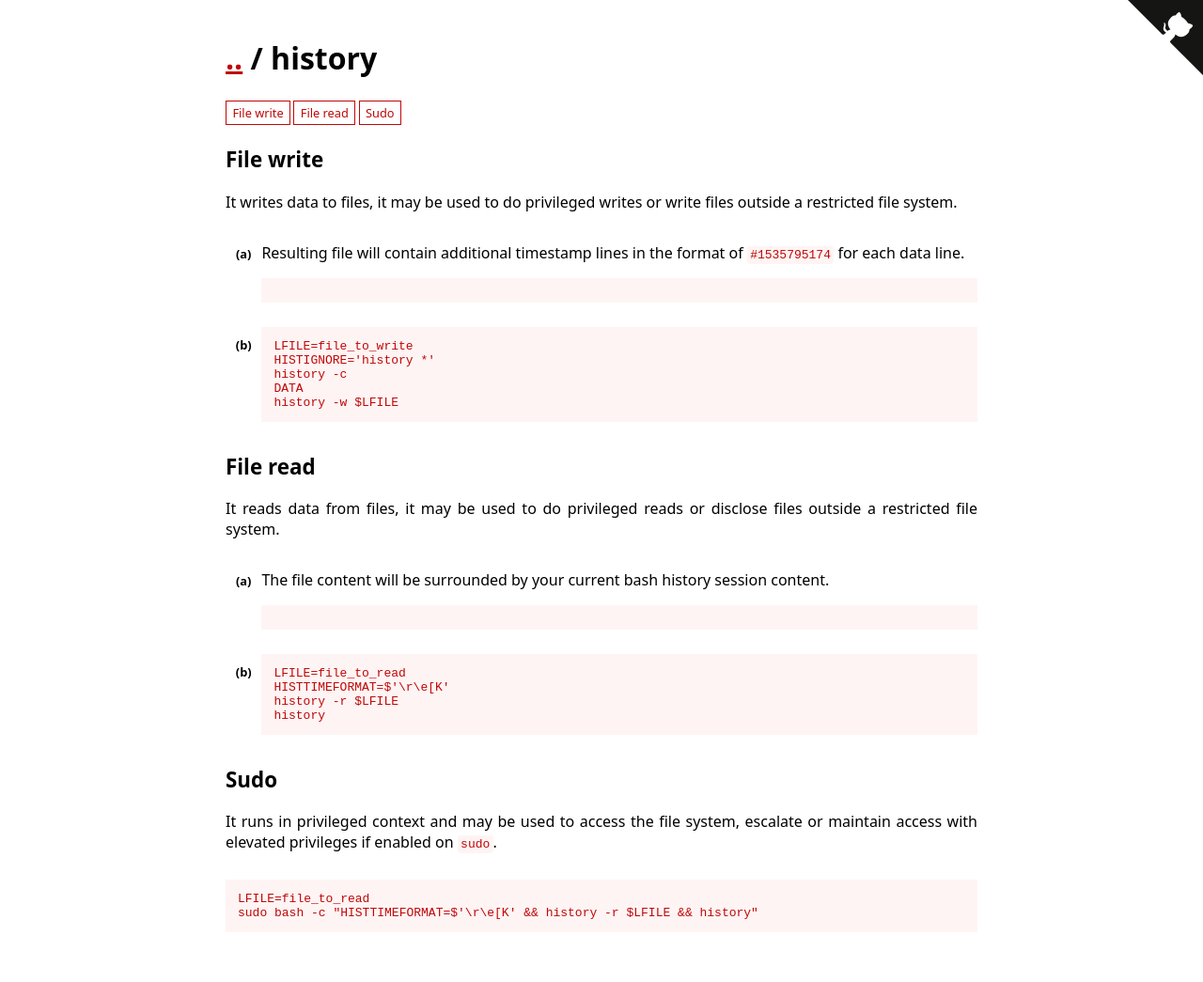
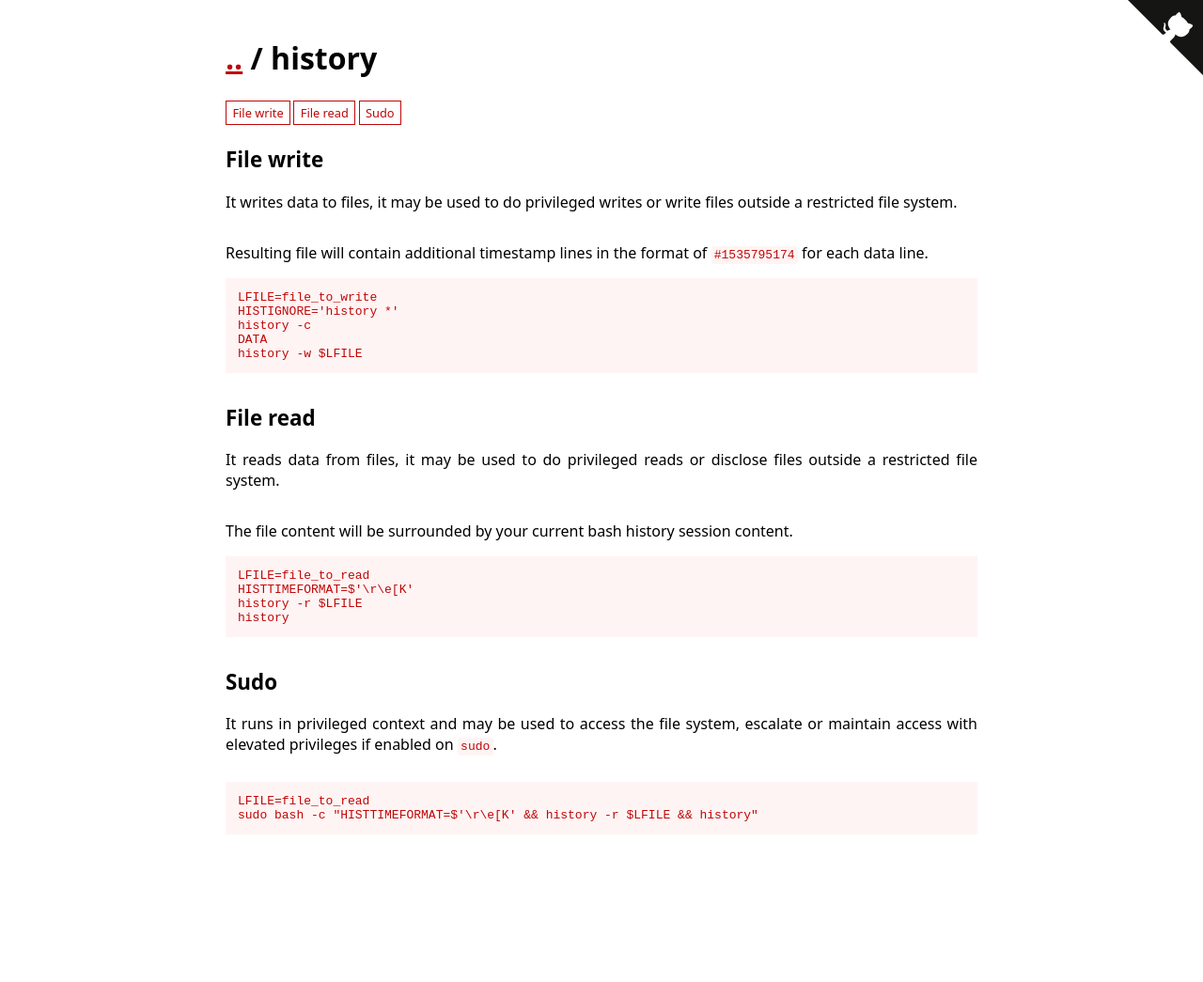
Before and after one commit to GTFOBins/GTFOBins.github.io, a Jekyll site: the page built from _gtfobins/history.md, in a window 1280 px wide. Shown: the whole page at 94% size. Built offline with Jekyll 4.4.1, drawn with Linux system fonts in a browser that asks for light colours; after the commit the page ends 941 px from its top, so only the background shows below that.

Commit message:
Fix formatting

```diff
--- a/_gtfobins/history.md
+++ b/_gtfobins/history.md
@@ -2,7 +2,7 @@
 functions:
   file-write:
     - description: Resulting file will contain additional timestamp lines in the format of `#1535795174` for each data line.
-    - code: |
+      code: |
         LFILE=file_to_write
         HISTIGNORE='history *'
         history -c
@@ -10,7 +10,7 @@ functions:
         history -w $LFILE
   file-read:
     - description: The file content will be surrounded by your current bash history session content.
-    - code: |
+      code: |
         LFILE=file_to_read
         HISTTIMEFORMAT=$'\r\e[K'
         history -r $LFILE
```
